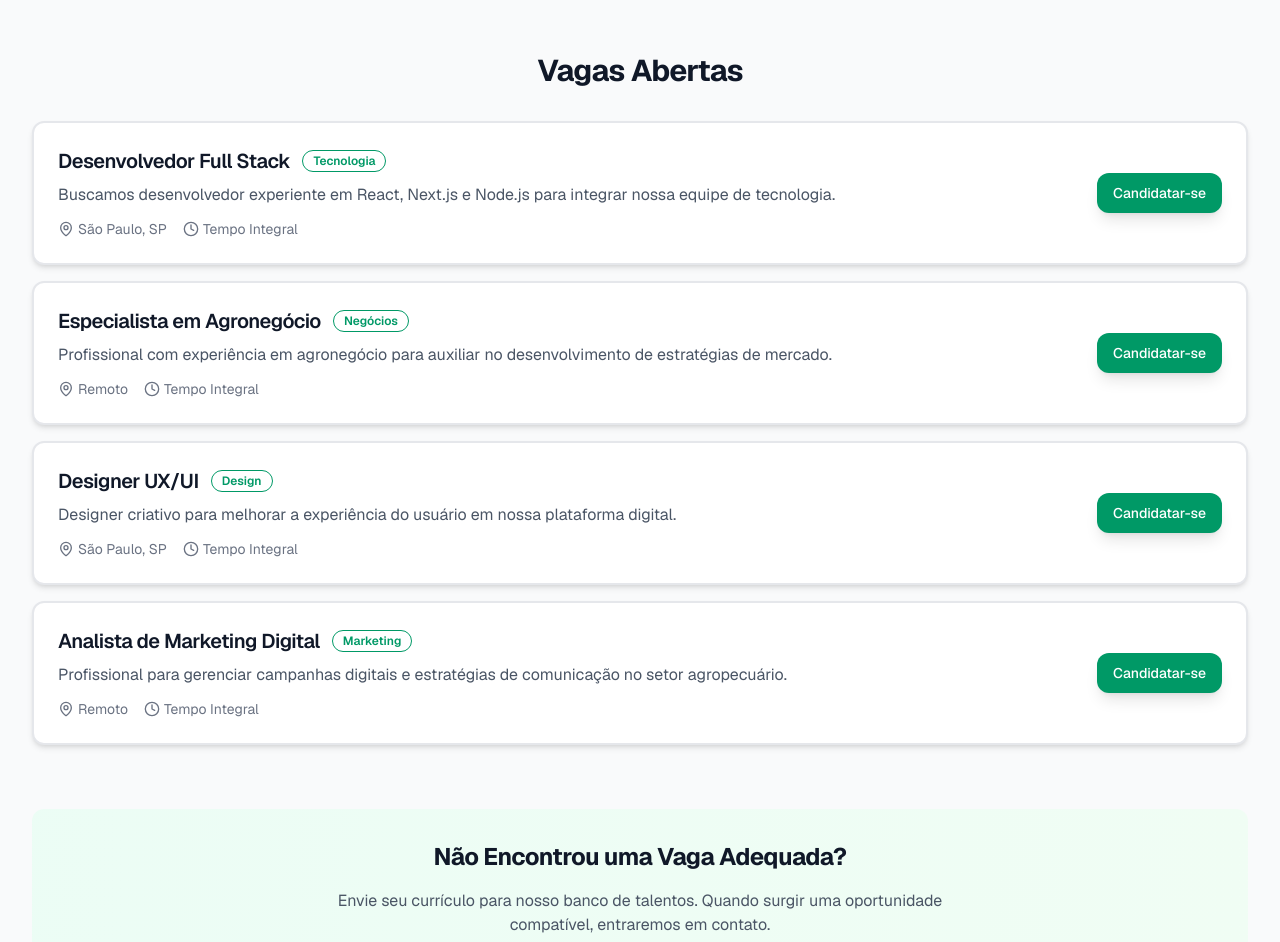
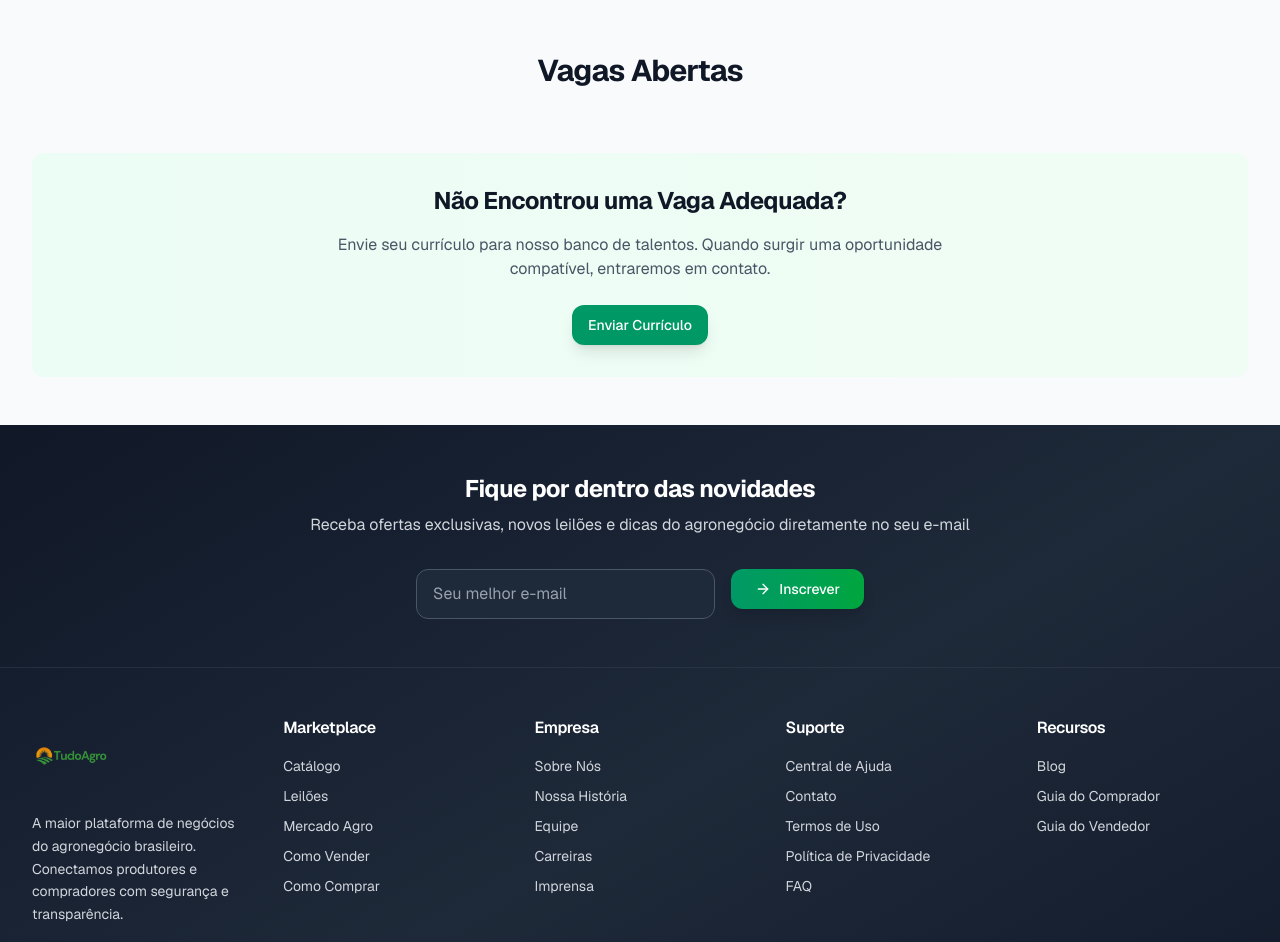
Before and after one commit to vitormeloa/tudo-agro, a Next.js app: page /carreiras in a window 1280 px wide. Shown: the part 860-1802 px from the top of the page. Built offline with nearby package versions, Linux system fonts and the light colour scheme.

Commit message:
improve career page

```diff
--- a/src/app/carreiras/page.tsx
+++ b/src/app/carreiras/page.tsx
@@ -9,34 +9,34 @@ import Footer from '@/components/layout/Footer'
 
 export default function CarreirasPage() {
   const openPositions = [
-    {
-      title: 'Desenvolvedor Full Stack',
-      department: 'Tecnologia',
-      location: 'São Paulo, SP',
-      type: 'Tempo Integral',
-      description: 'Buscamos desenvolvedor experiente em React, Next.js e Node.js para integrar nossa equipe de tecnologia.'
-    },
-    {
-      title: 'Especialista em Agronegócio',
-      department: 'Negócios',
-      location: 'Remoto',
-      type: 'Tempo Integral',
-      description: 'Profissional com experiência em agronegócio para auxiliar no desenvolvimento de estratégias de mercado.'
-    },
-    {
-      title: 'Designer UX/UI',
-      department: 'Design',
-      location: 'São Paulo, SP',
-      type: 'Tempo Integral',
-      description: 'Designer criativo para melhorar a experiência do usuário em nossa plataforma digital.'
-    },
-    {
-      title: 'Analista de Marketing Digital',
-      department: 'Marketing',
-      location: 'Remoto',
-      type: 'Tempo Integral',
-      description: 'Profissional para gerenciar campanhas digitais e estratégias de comunicação no setor agropecuário.'
-    }
+    // {
+    //   title: 'Desenvolvedor Full Stack',
+    //   department: 'Tecnologia',
+    //   location: 'São Paulo, SP',
+    //   type: 'Tempo Integral',
+    //   description: 'Buscamos desenvolvedor experiente em React, Next.js e Node.js para integrar nossa equipe de tecnologia.'
+    // },
+    // {
+    //   title: 'Especialista em Agronegócio',
+    //   department: 'Negócios',
+    //   location: 'Remoto',
+    //   type: 'Tempo Integral',
+    //   description: 'Profissional com experiência em agronegócio para auxiliar no desenvolvimento de estratégias de mercado.'
+    // },
+    // {
+    //   title: 'Designer UX/UI',
+    //   department: 'Design',
+    //   location: 'São Paulo, SP',
+    //   type: 'Tempo Integral',
+    //   description: 'Designer criativo para melhorar a experiência do usuário em nossa plataforma digital.'
+    // },
+    // {
+    //   title: 'Analista de Marketing Digital',
+    //   department: 'Marketing',
+    //   location: 'Remoto',
+    //   type: 'Tempo Integral',
+    //   description: 'Profissional para gerenciar campanhas digitais e estratégias de comunicação no setor agropecuário.'
+    // }
   ]
 
   const benefits = [
```
